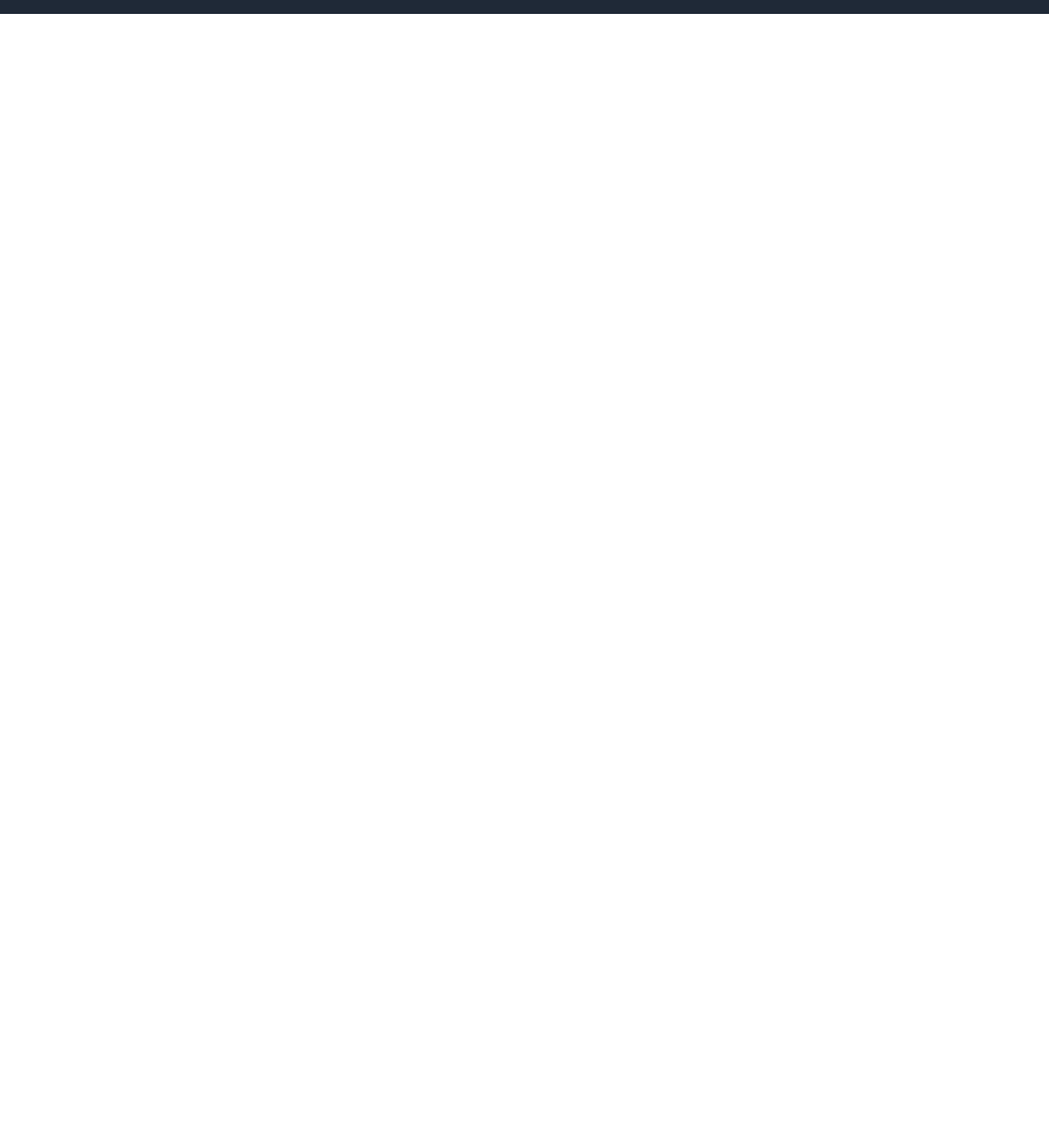
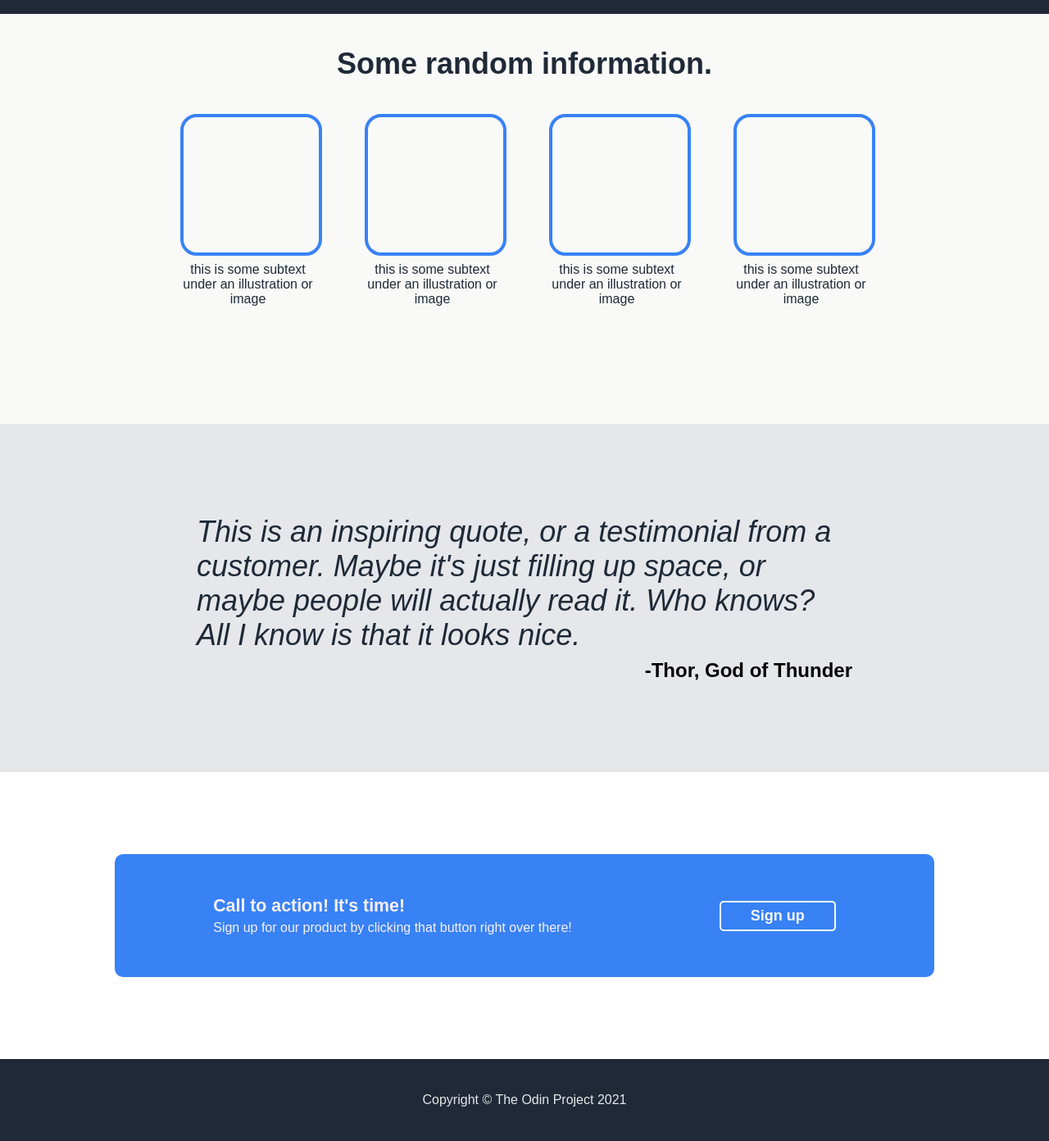
Before and after one commit to clarencechaan/landing-page, a plain HTML site: page index.html in a window 1280 px wide. Shown: the part 540-1932 px from the top of the page at 82% size. Before the commit the page ends 800 px from the top, so only its background shows below. Drawn offline with Linux system fonts and the light colour scheme.

Commit message:
finished landing page

```diff
--- a/index.html
+++ b/index.html
@@ -26,5 +26,44 @@
             <div class="hero-image">this is a placeholder for an image</div>
         </div>
     </div>
+    <div class="sect-2">
+        <div class="sect-2-title">Some random information.</div>
+        <div class="sect-2-cards">
+            <div class="card">
+                <div class="card-image"></div>
+                <div class="card-text">this is some subtext under an illustration or image</div>
+            </div>
+            <div class="card">
+                <div class="card-image"></div>
+                <div class="card-text">this is some subtext under an illustration or image</div>
+            </div>
+            <div class="card">
+                <div class="card-image"></div>
+                <div class="card-text">this is some subtext under an illustration or image</div>
+            </div>
+            <div class="card">
+                <div class="card-image"></div>
+                <div class="card-text">this is some subtext under an illustration or image</div>
+            </div>
+        </div>
+    </div>
+    <div class="sect-3">
+        <div class="quote">
+            <div class="quote-text">This is an inspiring quote, or a testimonial from a customer. Maybe it's just filling up space, or maybe people will actually read it. Who knows? All I know is that it looks nice.</div>
+            <div class="quote-author">-Thor, God of Thunder</div>
+        </div>
+    </div>
+    <div class="sect-4">
+        <div class="call-to-action">
+            <div class="call-to-action-text-container">
+                <div class="call-to-action-text">Call to action! It's time!</div>
+                <div class="call-to-action-sub">Sign up for our product by clicking that button right over there!</div>
+            </div>
+            <button>Sign up</button>
+        </div>
+    </div>
+    <div class="footer">
+        Copyright © The Odin Project 2021
+    </div>
 </body>
 </html>
--- a/styles.css
+++ b/styles.css
@@ -16,7 +16,7 @@ body {
 .logo {
     font-size: 24px;
     font-weight: bold;
-    color: #F9F1F8;
+    color: #F9FAF8;
 }
 
 .links {
@@ -50,6 +50,7 @@ body {
 
 .hero-text button{
     font-weight: bold;
+    cursor: pointer;
 }
 
 .hero {
@@ -68,6 +69,7 @@ body {
     background-color: rgba(255, 255, 255, 0.356);
     justify-content: center;
     align-items: center;
+    height: 240px;
 }
 
 .hero-text button {
@@ -78,3 +80,117 @@ body {
     margin-top: 12px;
     border-radius: 8px;
 }
+
+.sect-2 {
+    height: 500px;
+    background-color: #F9FAF8;
+    display: flex;
+    flex-direction: column;
+    align-items: center;
+    color: #1F2937;
+}
+
+.sect-2-title {
+    font-size: 36px;
+    font-weight: bolder;
+    margin: 40px;
+}
+
+.sect-2-cards .card .card-image {
+    height: 165px;
+    width: 165px;
+    border-width: 4px;
+    border-style: solid;
+    border-radius: 20px;
+    border-color: #3882F6;
+}
+
+.sect-2-cards .card {
+    display: flex;
+    flex-direction: column;
+    width: 165px;
+    text-align: center;
+    row-gap: 8px;
+}
+
+.sect-2-cards {
+    display: flex;
+    column-gap: 60px;
+}
+
+.sect-3 {
+    height: 425px;
+    background-color: #E5E7EB;
+    display: flex;
+    justify-content: center;
+    align-items: center;
+}
+
+.quote-text {
+    font-size: 36px;
+    font-weight: 100;
+    font-style: italic;
+    color: #1F2937;
+}
+
+.quote-author {
+    text-align: right;
+    font-size: 24px;
+    font-weight: bold;
+    margin-top: 8px;
+}
+
+.quote {
+    width: 800px;
+}
+
+.sect-4 {
+    height: 350px;
+    display: flex;
+    justify-content: center;
+    align-items: center;
+}
+
+.call-to-action {
+    background-color: #3882F6;
+    width: 1000px;
+    height: 150px;
+    display: flex;
+    justify-content: center;
+    align-items: center;
+    color:#F9F1F8;
+    border-radius: 10px;
+    column-gap: 180px;
+}
+
+.call-to-action-text-container {
+    display: flex;
+    flex-direction: column;
+    row-gap: 5px;
+}
+
+.call-to-action button {
+    background: #3882F6;
+    color: #F9FAF8;
+    padding: 6px 36px;
+    font-size: 18px;
+    border-style: solid;
+    border-color: #F9FAF8;
+    border-radius: 5px;
+    font-weight: bold;
+    cursor: pointer;
+}
+
+.call-to-action-text {
+    font-size: 16pt;
+    font-weight: bold;
+}
+
+.footer {
+    height: 100px;
+    background-color: #1F2937;
+    color: #E5E7EB;
+    display: flex;
+    justify-content: center;
+    align-items: center;
+}
```
